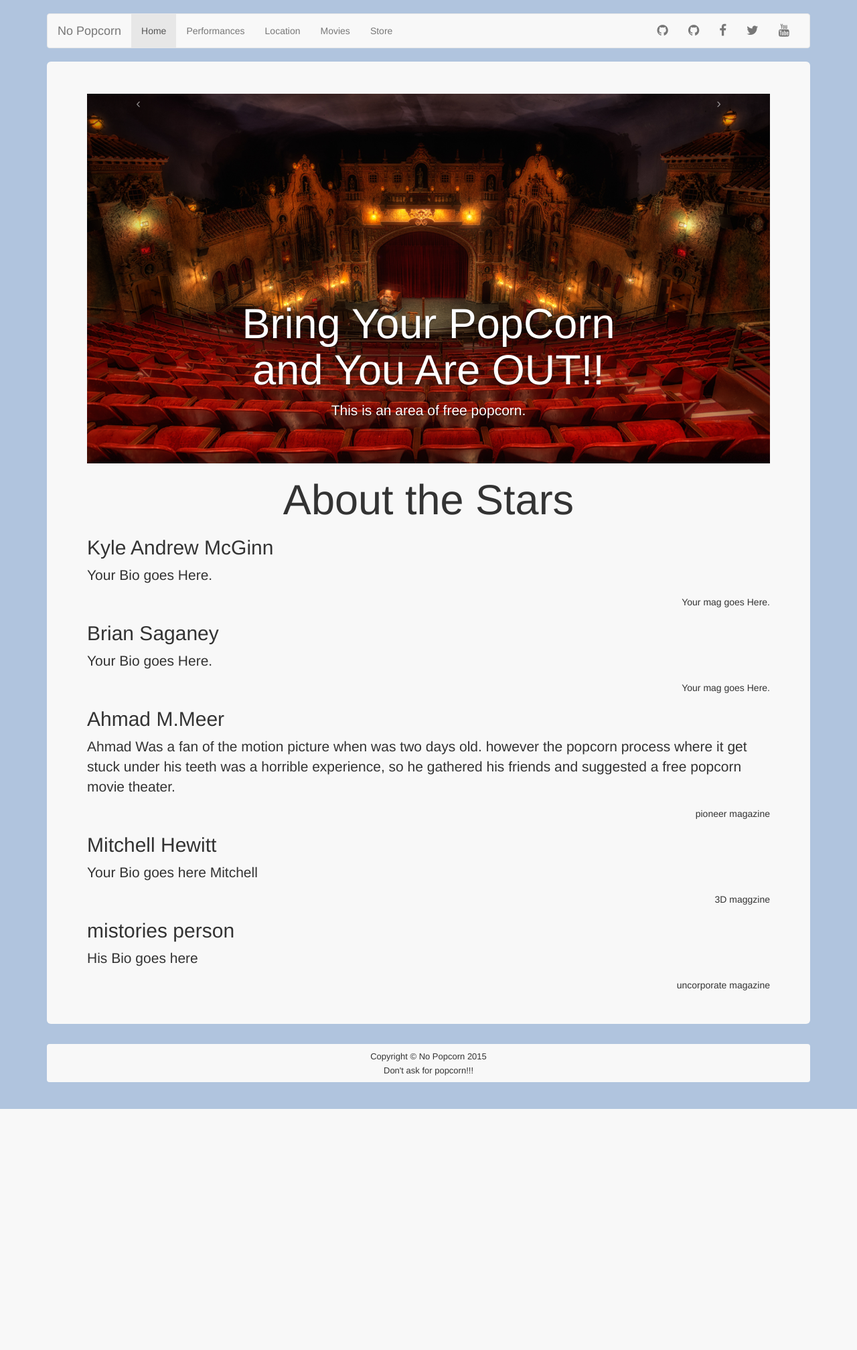
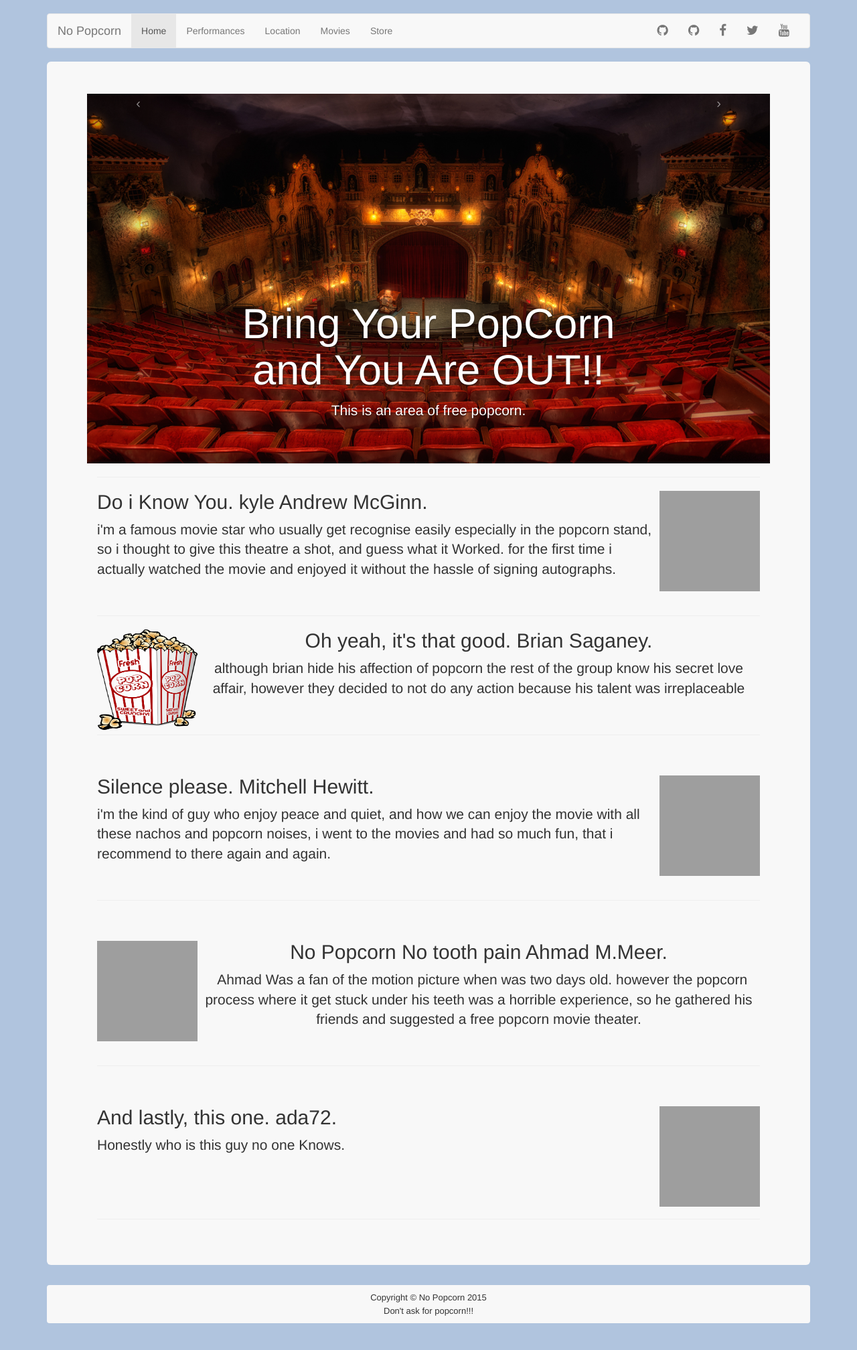
Before and after one commit to kyleamcginn88/Theatre, a Django app: page / in a window 1280 px wide. Shown: the whole page at 67% size. Before the commit the page ends 1656 px from the top, so only its background shows below. Run offline with Django 3.2, Linux system fonts and the light colour scheme; some libraries are stand-ins or nearby versions; grey boxes are pictures that could not be loaded.

Commit message:
Merge remote-tracking branch 'origin/master'
Conflicts:
	Theatre/templates/home.html

```diff
--- a/Theatre/templates/home.html
+++ b/Theatre/templates/home.html
@@ -6,38 +6,59 @@
 
 <body>
 
-   <div class="row-fluid">
-        <div class="span6">
-          <h1 align="center"> About the Stars</h1>
-          <h2>Kyle Andrew McGinn</h2>
-          <p> Your Bio goes Here. </p>
-          <div align="right">Your mag goes Here.</div>
-        </div>
-        <div class="span6">
-          <h2>Brian Saganey</h2>
-          <p>Your Bio goes Here. </p>
-          <div align="right">Your mag goes Here.</div>
-       </div>
-        <div class="span6">
-          <h2>Ahmad M.Meer</h2>
-          <p>    Ahmad Was a fan of the motion picture when was two days old. however the popcorn process where it get stuck under his teeth was a horrible experience, so he gathered his friends and suggested a free popcorn movie theater.</p>
-          <div align="right"> pioneer magazine </div>
-
-        </div>
-           <div class="span6">
-          <h2>Mitchell Hewitt</h2>
-          <p>Your Bio goes here Mitchell </p>
-          <div align="right"> 3D maggzine </div>
-        </div>
-
-       <div class="span6">
-          <h2> mistories person</h2>
-          <p>His Bio goes here </p>
-          <div align="right">uncorporate magazine</div>
-       </div>
 
 
+  <div class="container marketing">
+
+
+
+
+      <!-- START THE FEATURETTES -->
+
+      <hr class="featurette-divider">
+
+      <div class="featurette">
+        <img class="featurette-image pull-right" src="../static/img/kyle.png" height="150" width="150">
+        <h2 class="featurette-heading">Do i Know You. <span class="muted">kyle Andrew McGinn.</span></h2>
+        <p class="lead">i'm a famous movie star who usually get recognise easily especially in the popcorn stand, so i thought to give this theatre a shot, and guess what it Worked. for the first time i actually watched the movie and enjoyed it without the hassle of signing autographs.</p>
       </div>
+      <br>
+            <hr class="featurette-divider">
+
+      <div class="featurette">
+        <img class="featurette-image pull-left" src="../static/img/popcorn.png" height="150" width="150">
+        <div align="center"><h2 class="featurette-heading"> Oh yeah, it's that good. <span class="muted">Brian Saganey.</span></h2></div>
+        <div align="center"><p class="lead" &nbsp;>although brian hide his affection of popcorn the rest of the group know his secret love affair, however they decided to not do any action because his talent was irreplaceable</p></div>
+      </div>
+        <br>
+      <hr class="featurette-divider">
+        <br>
+      <div class="featurette">
+        <img class="featurette-image pull-right" src="../static/img/mitchll.jpg" height="150" width="150">
+        <h2 class="featurette-heading">Silence please. <span class="muted">Mitchell Hewitt.</span></h2>
+        <p class="lead">i'm the kind of guy who enjoy peace and quiet, and how we can enjoy the movie with all these nachos and popcorn noises, i went to the movies and had so much fun, that i recommend to there again and again.</p>
+      </div>
+        <br>
+      <hr class="featurette-divider">
+        <br>
+
+      <div class="featurette">
+        <img class="featurette-image pull-left" src="../static/img/ahmad.jpg" height="150" width="150">
+        <div align="center"><h2 class="featurette-heading"> No Popcorn No tooth pain  <span class="muted">Ahmad M.Meer.</span></h2></div>
+        <div align="center"><p class="lead" >&nbsp; Ahmad Was a fan of the motion picture when was two days old. however the popcorn   process where it get stuck under his teeth was a horrible experience, so he gathered his   friends and suggested a free popcorn movie theater.</p></div>
+      </div>
+        <br>
+      <hr class="featurette-divider">
+        <br>
+      <div class="featurette">
+        <img class="featurette-image pull-right" src="../static/img/anonymous.jpg" height="150" width="150">
+        <h2 class="featurette-heading">And lastly, this one. <span class="muted">ada72.</span></h2>
+        <p class="lead">Honestly who is this guy no one Knows.</p>
+      </div>
+        <br><br><br>
+
+      <hr class="featurette-divider">
+</div>
 
 </body>
 
```
